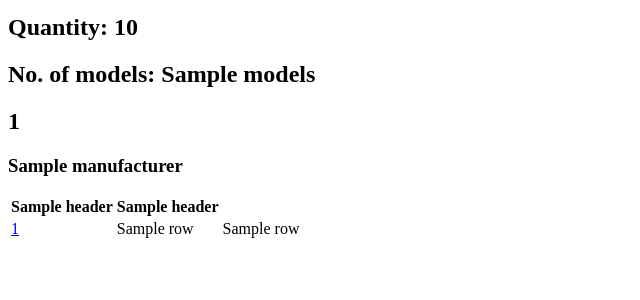
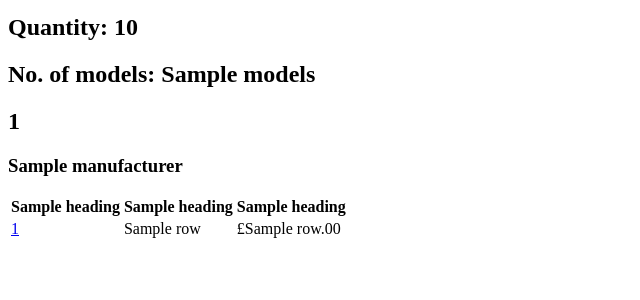
Before and after one commit to tomalexsmith/Stocsus, a Flask app: template templates/results.html in a window 1280 px wide. Shown: the part 250-550 px from the top of the page, without its empty margins (0-640 px from the left). Run offline with Flask 2, Linux system fonts and the light colour scheme; the template is opened without the code that fills it: most values are stand-ins (such as "Sample title", 1, 10 or a date in 2020).

Commit message:
Fix incorrect variable names

```diff
--- a/templates/results.html
+++ b/templates/results.html
@@ -20,15 +20,15 @@
         </div>
         <table>
             <tr>
-                {% for i in range(2) %}
-                    <th>{{ header[i] }}</th>
+                {% for i in range(3) %}
+                    <th>{{ headings[i] }}</th>
                 {% endfor %}
             </tr>
             {% for row in data %}
                 <tr>
                     <td><a href="{{ row[3] }}">{{ row[0] }}</a></td>
                     <td>{{ row[1] }}</td>
-                    <td>{{ row[2] }}</td>
+                    <td>£{{ row[2] }}.00</td>
                 </tr>
             {% endfor %}
         </table>
```
